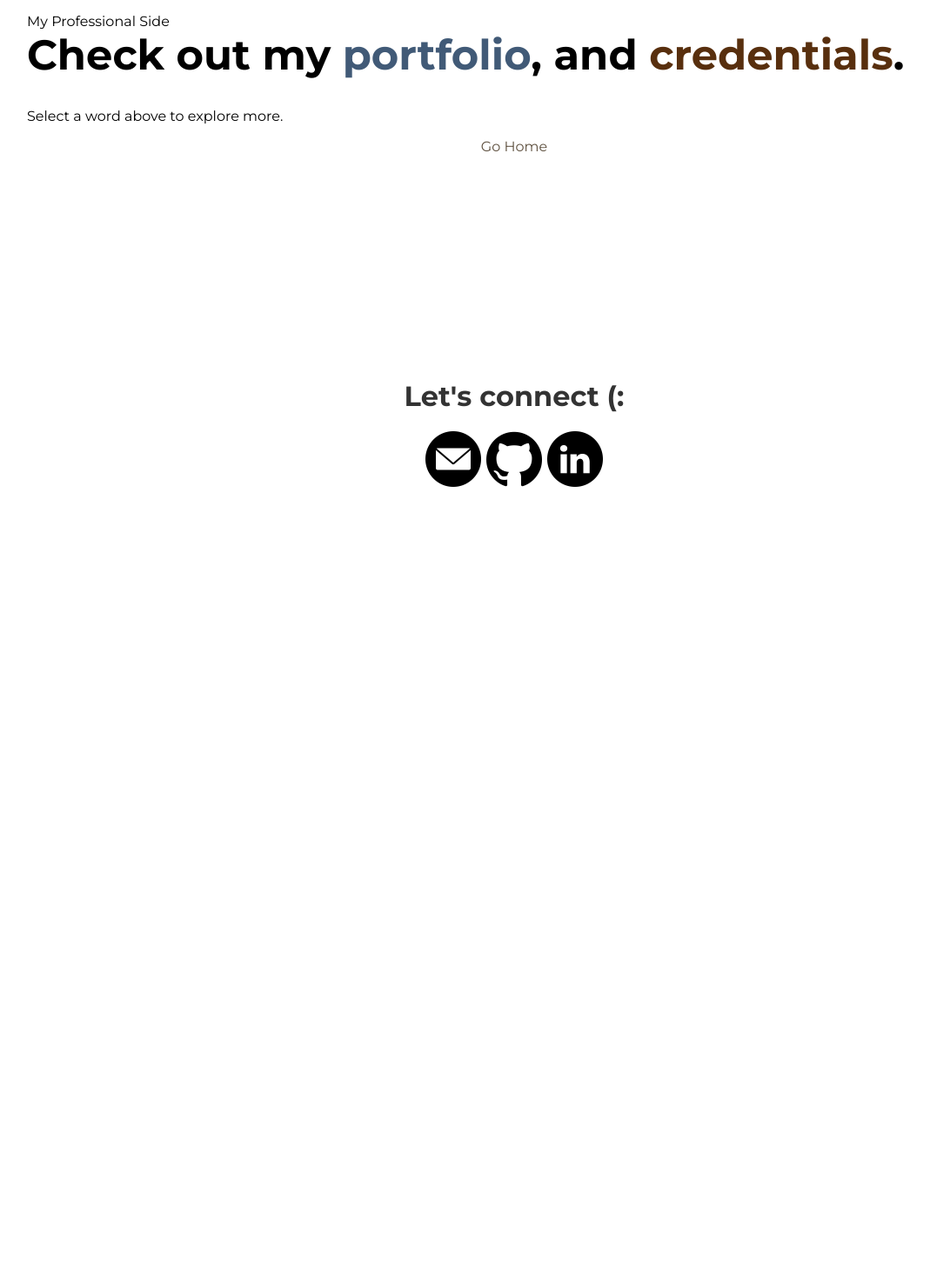
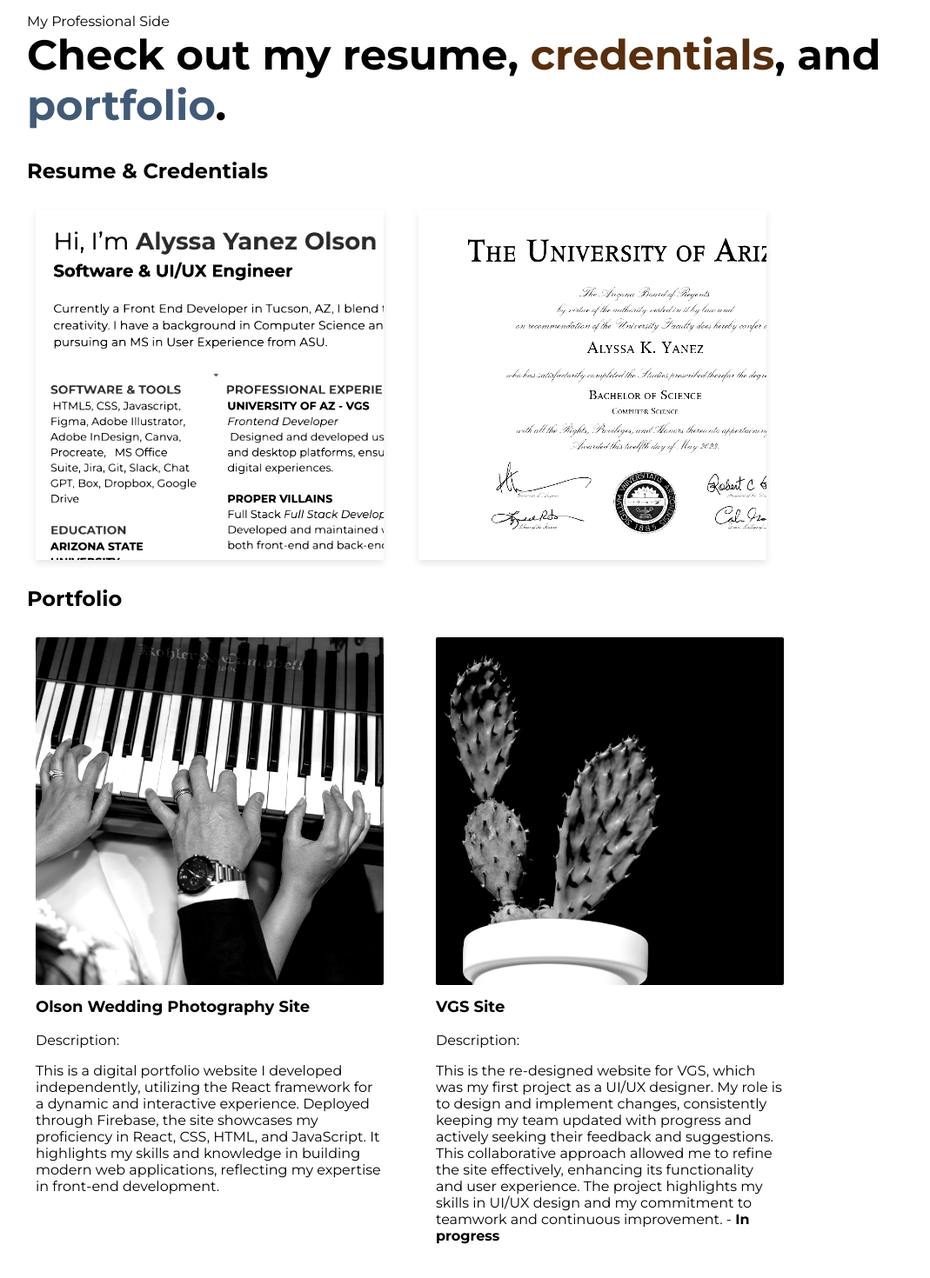
Before and after one commit to yawneazy/alyssa-portfolio-site, a React (Create React App) app: page /work in a window 1280 px wide. Shown: the part 140-1610 px from the top of the page at 87% size, without its empty margins (49-1118 px from the left). Before the commit the page ends 800 px from the top, so only its background shows below. Built offline with nearby package versions, Linux system fonts and the light colour scheme.

Commit message:
Less complicated Work tab

```diff
--- a/src/pages/Play.js
+++ b/src/pages/Play.js
@@ -3,6 +3,7 @@ import '../styles/Play.css'
 import { Link } from 'react-router-dom';
 import cactuspainting from '../images/cactus-painting.png';
 import flowerspainting from '../images/flowers-painting.jpeg';
+import digitalProfilePic from '../images/digital-art-profile-pic.jpg';
 
 const Play = () => {
 
@@ -37,6 +38,17 @@ const Play = () => {
           <p className="description-title">Description:</p>
           <p>
             2018: Textured artwork featuring flowers, created with texture paste, and inspired by a reference painting.
+          </p>
+        </div>
+        <div class="summary-text">
+          Summary: Working with various art mediums, both digital and traditional, has deepened my understanding of color theory, shadows, and
+          textures. This artistic foundation has greatly influenced my approach to user experience (UX) design.
+        </div>
+        <div className="thumbnail">
+          <img src={digitalProfilePic} alt="Digital Art Profile Pic" className="thumbnail" />
+          <p className="description-title">Description:</p>
+          <p>
+            2023: Digital portrait photo drawn using ProCreate, a digital art app.
           </p>
         </div>
         <div class="summary-text">
--- a/src/pages/Work.js
+++ b/src/pages/Work.js
@@ -16,47 +16,9 @@ const Work = () => {
 
   const [selectedCategory, setSelectedCategory] = useState(null);
 
-  const renderPortfolioContent = () => (
+  const renderCredentialsContent = () => (
     <>
-      <h2>Portfolio</h2>
-                 <div className="portfolio-container">
-                 <div className="thumbnail">
-                 <a href="https://olsonwedding123.web.app/"><img src={piano} alt="Piano" className="thumbnail-img" />
-                 <p class="description-title">Olson Wedding</p></a>
-                 <p>Description:</p>
-                <p>This is a digital portfolio website I developed independently, utilizing the React framework for a
-                  dynamic and interactive experience. Deployed through Firebase, the site showcases my proficiency in
-                  React, CSS, HTML, and JavaScript. It highlights my skills and knowledge in building modern web applications,
-                  reflecting my expertise in front-end development.</p>
-                 </div>
-                 {/* <div onClick={toggleDescription} className="description-toggle">
-            Description
-            <span className={`caret ${isExpanded ? 'rotate' : ''}`}>▼</span>
-          </div> */}
-                 <div className="thumbnail">
-                 <a href="https://vgs.arizona.edu"><img src={vgslogo} alt="VGS" className="thumbnail-img" />
-                 <p class="description-title">VGS</p></a>
-                 <p>Description: </p>
-                 <p>This is the re-designed website for VGS (Vegetation GIS Data System), which was my first project as a
-                  UI/UX designer. My role is to design and implement changes, consistently keeping my team updated
-                  with progress and actively seeking their feedback and suggestions. This collaborative approach allowed me to
-                  refine the site effectively, enhancing its functionality and user experience. The project highlights my skills
-                  in UI/UX design and my commitment to teamwork and continuous improvement.</p>
-                 </div>
-
-                 <div className="thumbnail">
-                 <a href="https://yawneazy.com"><img src={yawneazyMusic} alt="yawneazy-music" className="thumbnail-img" />
-                 <p class="description-title">Yawneazy Music</p></a>
-                 <p>Description: </p>
-                 <p>Alyssa Olson's music website</p>
-                 </div>
-                 </div>
-    </>
-  );
-
-  const renderCrendentialsContent = () => (
-    <>
-      <h2>Credentials</h2>
+      <h2>Resume & Credentials</h2>
           <div className="docs-container">
             <div className="docs-thumb">
             <a href="/docs/A.Olson_Resume.pdf" download>
@@ -70,35 +32,82 @@ const Work = () => {
     </>
   );
 
-  const renderContent = () => {
-    switch (selectedCategory) {
-      case 'portfolio':
-        return renderPortfolioContent();
-      case 'resume':
-        return renderCrendentialsContent();
-      default:
-        return null;
-    }
-  };
+  const renderPortfolioContent = () => (
+    <>
+      <h2>Portfolio</h2>
+                 <div className="portfolio-container">
+                 <div className="thumbnail">
+                 <a href="https://olsonwedding123.web.app/"><img src={piano} alt="Piano" className="thumbnail-img" />
+                 <p class="description-title">Olson Wedding Photography Site</p></a>
+                 <p>Description:</p>
+                <p>This is a digital portfolio website I developed independently, utilizing the React framework for a
+                  dynamic and interactive experience. Deployed through Firebase, the site showcases my proficiency in
+                  React, CSS, HTML, and JavaScript. It highlights my skills and knowledge in building modern web applications,
+                  reflecting my expertise in front-end development.</p>
+                 </div>
+                 {/* <div onClick={toggleDescription} className="description-toggle">
+            Description
+            <span className={`caret ${isExpanded ? 'rotate' : ''}`}>▼</span>
+          </div> */}
+                 <div className="thumbnail">
+                 <a href="https://vgs.arizona.edu"><img src={vgslogo} alt="VGS" className="thumbnail-img" />
+                 <p class="description-title">VGS Site</p></a>
+                 <p>Description: </p>
+                 <p>This is the re-designed website for VGS, which was my first project as a
+                  UI/UX designer. My role is to design and implement changes, consistently keeping my team updated
+                  with progress and actively seeking their feedback and suggestions. This collaborative approach allowed me to
+                  refine the site effectively, enhancing its functionality and user experience. The project highlights my skills
+                  in UI/UX design and my commitment to teamwork and continuous improvement. - <b>In progress</b></p>
+                 </div>
+
+                 <div className="thumbnail">
+                 <a href="https://yawneazy.com"><img src={yawneazyMusic} alt="yawneazy-music" className="thumbnail-img" />
+                 <p class="description-title">Yawneazy Music</p></a>
+                 <p>Description: </p>
+                 <p>Alyssa Olson's music website - <b>In progress</b></p>
+                 </div>
+                 </div>
+    </>
+  );
+
+  // const renderContent = () => {
+  //   switch (selectedCategory) {
+  //     case 'portfolio':
+  //       return renderPortfolioContent();
+  //     case 'resume':
+  //       return renderCrendentialsContent();
+  //     default:
+  //       return null;
+  //   }
+  // };
 
   return (
     <div>
        <div class="play-header">My Professional Side</div>
        <div className="play-header2">
       Check out my{' '}
+      <span>
+          resume
+        </span>
+        ,{' '}
+      <span className={`resume ${selectedCategory === 'resume' ? 'selected' : ''}`} onClick={() => setSelectedCategory('resume')}>
+          credentials
+        </span>
+        ,{' '}
+        and{' '}
         <span className={`portfolio ${selectedCategory === 'portfolio' ? 'selected' : ''}`} onClick={() => setSelectedCategory('portfolio')}>
           portfolio
         </span>
-        ,{' '}
-        and{' '}
-        <span className={`resume ${selectedCategory === 'resume' ? 'selected' : ''}`} onClick={() => setSelectedCategory('resume')}>
-          credentials
-        </span>
+
         .
       </div>
 
-      <p>Select a word above to explore more.</p>
-      <div className="work-container">{renderContent()}</div>
+      {/* <p>Select a word above to explore more.</p> */}
+      <div className="work-container">
+        {/* {renderContent()} */}
+        {renderCredentialsContent()}
+        {renderPortfolioContent()}
+      </div>
 
             <div class="home-link">
                  <Link to="/">Go Home</Link>
```
Also changed, not shown: src/images/digital-art-profile-pic.jpg (added), src/images/resume-thumb.png.
